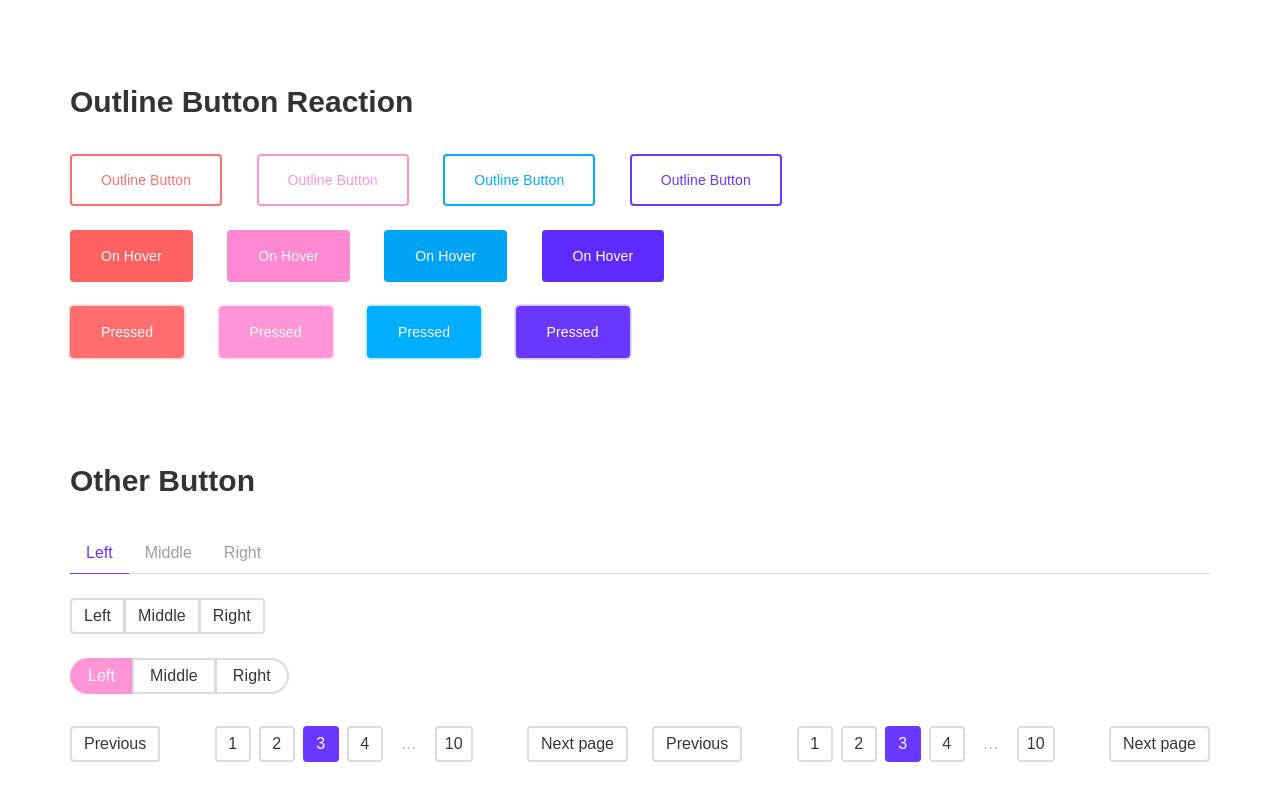
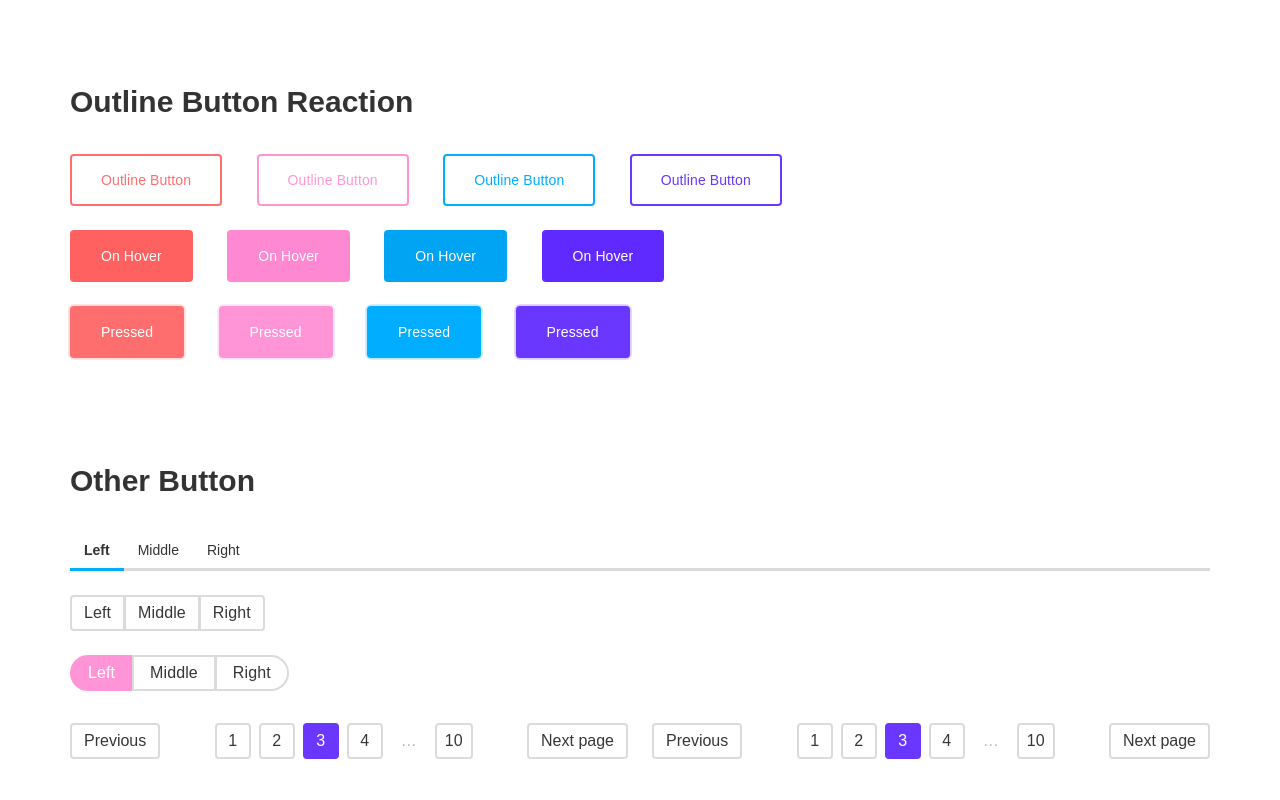
Before and after one commit to candrawaskito/dlscss, a website: page example/buttons.html in a window 1280 px wide. Shown: the part 2727-3527 px from the top of the page. Drawn offline with Linux system fonts and the light colour scheme.

Commit message:
added style nav tabs

```diff
--- a/src/sass/components/_tabs.sass
+++ b/src/sass/components/_tabs.sass
@@ -1,11 +1,11 @@
 $tabs-border-bottom-color: $border !default
 $tabs-border-bottom-style: solid !default
-$tabs-border-bottom-width: 1px !default
-$tabs-link-color: $text !default
+$tabs-border-bottom-width: 3px !default
+$tabs-link-color: #333333 !default
 $tabs-link-hover-border-bottom-color: $text-strong !default
 $tabs-link-hover-color: $text-strong !default
-$tabs-link-active-border-bottom-color: $link !default
-$tabs-link-active-color: $link !default
+$tabs-link-active-border-bottom-color: $info !default
+$tabs-link-active-color: $info !default
 $tabs-link-padding: 0.5em 1em !default
 
 $tabs-boxed-link-radius: $radius !default
@@ -18,7 +18,7 @@ $tabs-boxed-link-active-border-bottom-color: transparent !default
 
 $tabs-toggle-link-border-color: $border !default
 $tabs-toggle-link-border-style: solid !default
-$tabs-toggle-link-border-width: 1px !default
+$tabs-toggle-link-border-width: 3px !default
 $tabs-toggle-link-hover-background-color: $background !default
 $tabs-toggle-link-hover-border-color: $border-hover !default
 $tabs-toggle-link-radius: $radius !default
@@ -32,7 +32,7 @@ $tabs-toggle-link-active-color: $link-invert !default
   @extend %unselectable
   align-items: stretch
   display: flex
-  font-size: $size-normal
+  font-size: 14px
   justify-content: space-between
   overflow: hidden
   overflow-x: auto
@@ -56,7 +56,8 @@ $tabs-toggle-link-active-color: $link-invert !default
     &.sb-active
       a
         border-bottom-color: $tabs-link-active-border-bottom-color
-        color: $tabs-link-active-color
+        color: #333333
+        font-weight: 600
   ul
     align-items: center
     border-bottom-color: $tabs-border-bottom-color
@@ -91,7 +92,7 @@ $tabs-toggle-link-active-color: $link-invert !default
   // Styles
   &.sb-boxed
     a
-      border: 1px solid transparent
+      border: 3px solid transparent
       border-radius: $tabs-boxed-link-radius $tabs-boxed-link-radius 0 0
       &:hover
         background-color: $tabs-boxed-link-hover-background-color
```
Also changed, not shown: dist/css/dlscss.css.
